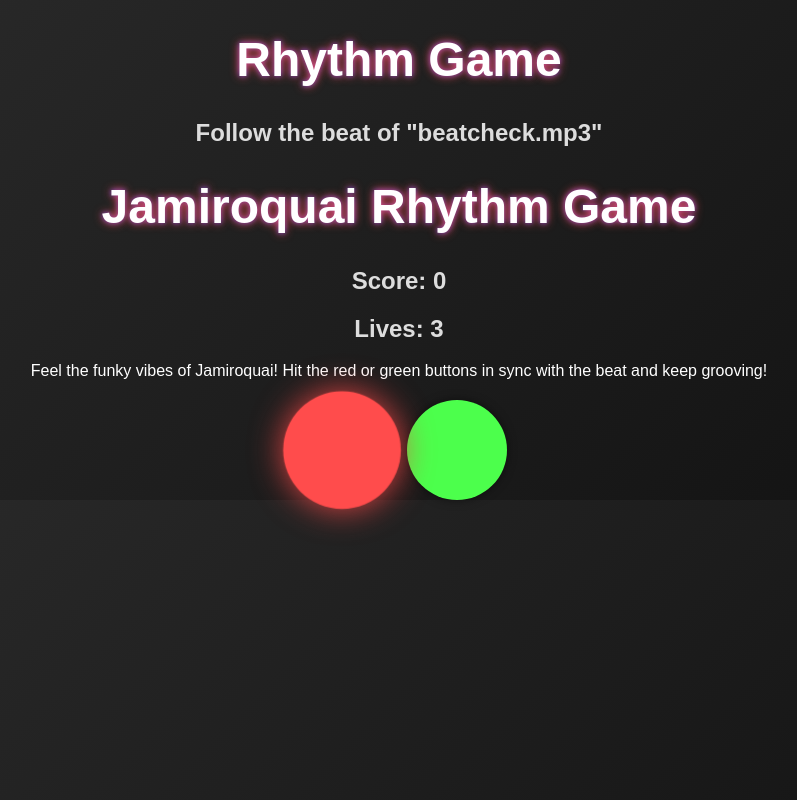
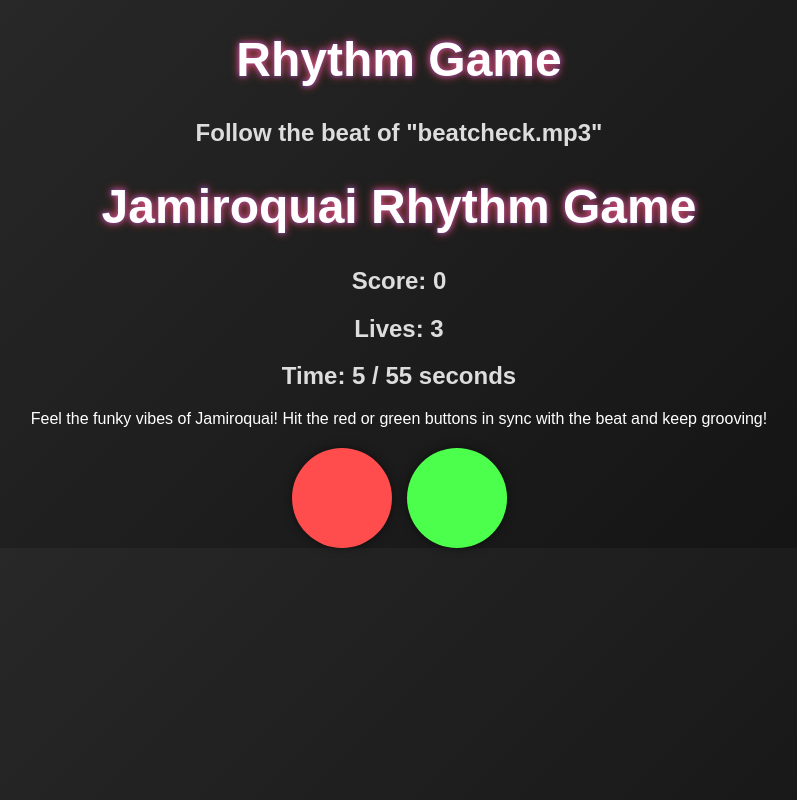
Before and after one commit to Ianropke/rytme, a React (Create React App) app: page / in a window 1280 px wide. Shown: the whole page, without its empty margins (241-1038 px from the left). Built offline with nearby package versions, Linux system fonts and the light colour scheme; no server answers.

Commit message:
Update RhythmGame.js

```diff
--- a/src/components/RhythmGame.js
+++ b/src/components/RhythmGame.js
@@ -8,10 +8,12 @@
   const [tolerantPad, setTolerantPad] = useState(null);
   const [gameOver, setGameOver] = useState(false);
   const [lives, setLives] = useState(3);
+  const [timeElapsed, setTimeElapsed] = useState(0); // Track elapsed time
 
-  const pads = ["#FF4C4C", "#4CFF4C"]; // Only two pads: red and green
+  const pads = ["#FF4C4C", "#4CFF4C"]; // Only two pads
   const initialBPM = 100;
   const maxBPM = 119;
+  const gameDuration = 55; // Total game duration in seconds
 
   // Initialize Howler.js with beatcheck.mp3
   const music = new Howl({
@@ -24,10 +26,10 @@
   useEffect(() => {
     if (gameOver) return;
 
-    // Start the music
+    // Start the game after 2 seconds
+    const startGameTimeout = setTimeout(() => {
       music.play();
 
-    // Dynamic BPM based on score
       const dynamicBPM = Math.min(maxBPM, initialBPM + score * 2);
       const beatInterval = (60 / dynamicBPM) * 1000;
 
@@ -40,9 +42,27 @@
         setTimeout(() => setTolerantPad(null), 1500); // Tolerance for 1.5s
       }, beatInterval);
 
+      // Stop the game after the defined duration
+      const stopGameTimeout = setTimeout(() => {
+        setGameOver(true);
+        music.stop();
+      }, gameDuration * 1000);
+
       return () => {
         clearInterval(interval);
-      music.stop();
+        clearTimeout(stopGameTimeout);
+      };
+    }, 2000); // 2-second delay
+
+    // Track elapsed time
+    const timerInterval = setInterval(() => {
+      setTimeElapsed((prev) => prev + 1);
+    }, 1000);
+
+    return () => {
+      clearTimeout(startGameTimeout);
+      clearInterval(timerInterval);
+      music.stop(); // Stop music if component unmounts or game ends
     };
   }, [score, gameOver]);
 
@@ -63,8 +83,9 @@
     setActivePad(null);
     setTolerantPad(null);
     setLives(3);
-    music.seek(0);
-    music.play();
+    setTimeElapsed(0); // Reset elapsed time
+    music.seek(0); // Restart the music
+    music.play(); // Replay the music
   };
 
   return (
@@ -72,15 +93,21 @@
       <h1>Jamiroquai Rhythm Game</h1>
       <h2>Score: {score}</h2>
       <h2>Lives: {lives}</h2>
+      <h2>Time: {Math.min(timeElapsed, gameDuration)} / {gameDuration} seconds</h2>
       {gameOver ? (
         <>
+          {timeElapsed >= gameDuration ? (
+            <h3>Game Completed!</h3>
+          ) : (
             <h3>Game Over!</h3>
+          )}
           <p>
-            You lost the groove! Don your virtual space hat and try again to
-            catch the beat!
+            {timeElapsed >= gameDuration
+              ? "You mastered the funky beats of Jamiroquai! 🕺"
+              : "You lost the groove! Don your virtual space hat and try again!"}
           </p>
           <button className="reset-button" onClick={resetGame}>
-            Funk It Again!
+            {timeElapsed >= gameDuration ? "Play Again!" : "Funk It Again!"}
           </button>
         </>
       ) : (
```
Lines whose indentation alone changed are shown as unchanged.
